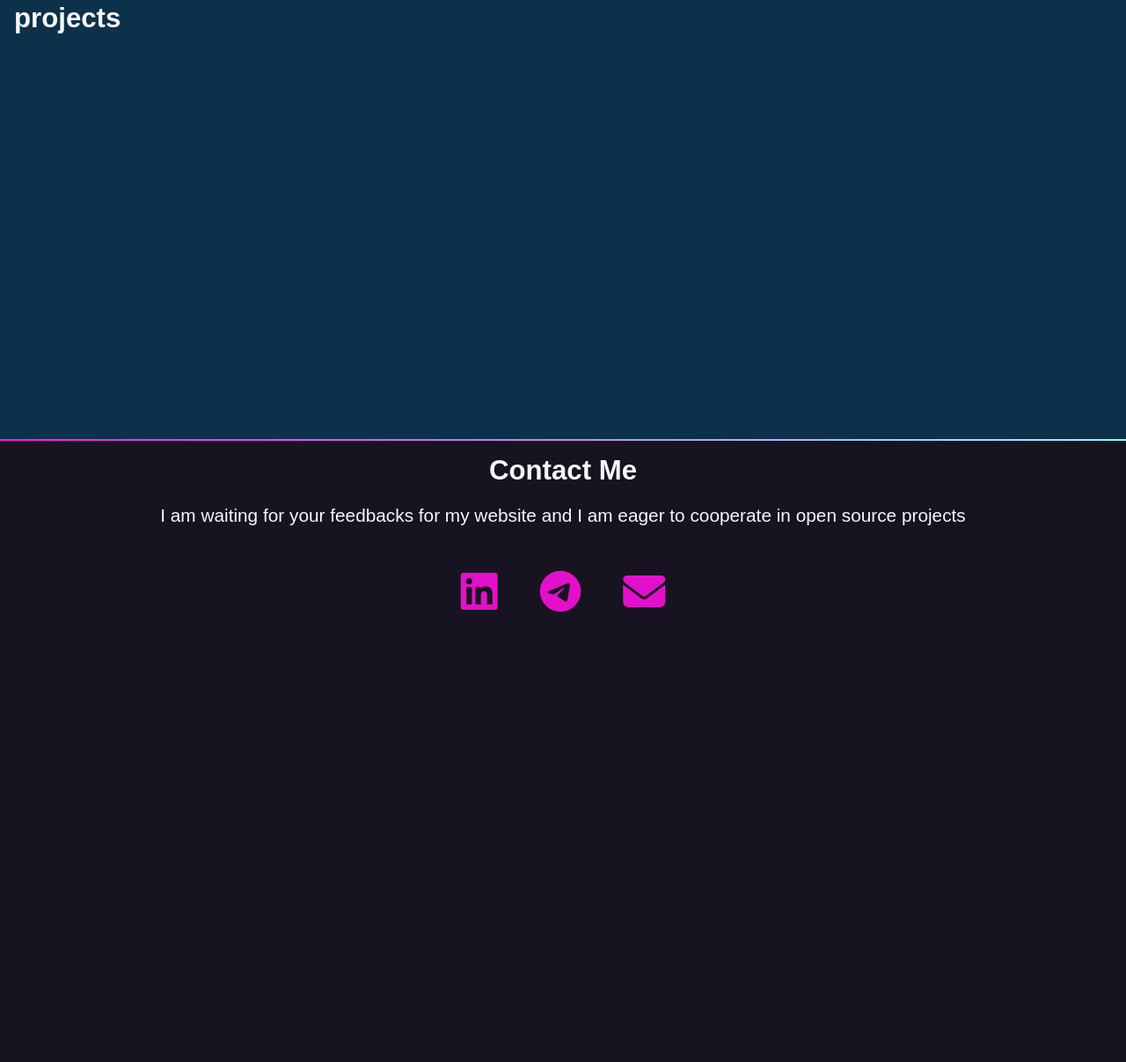
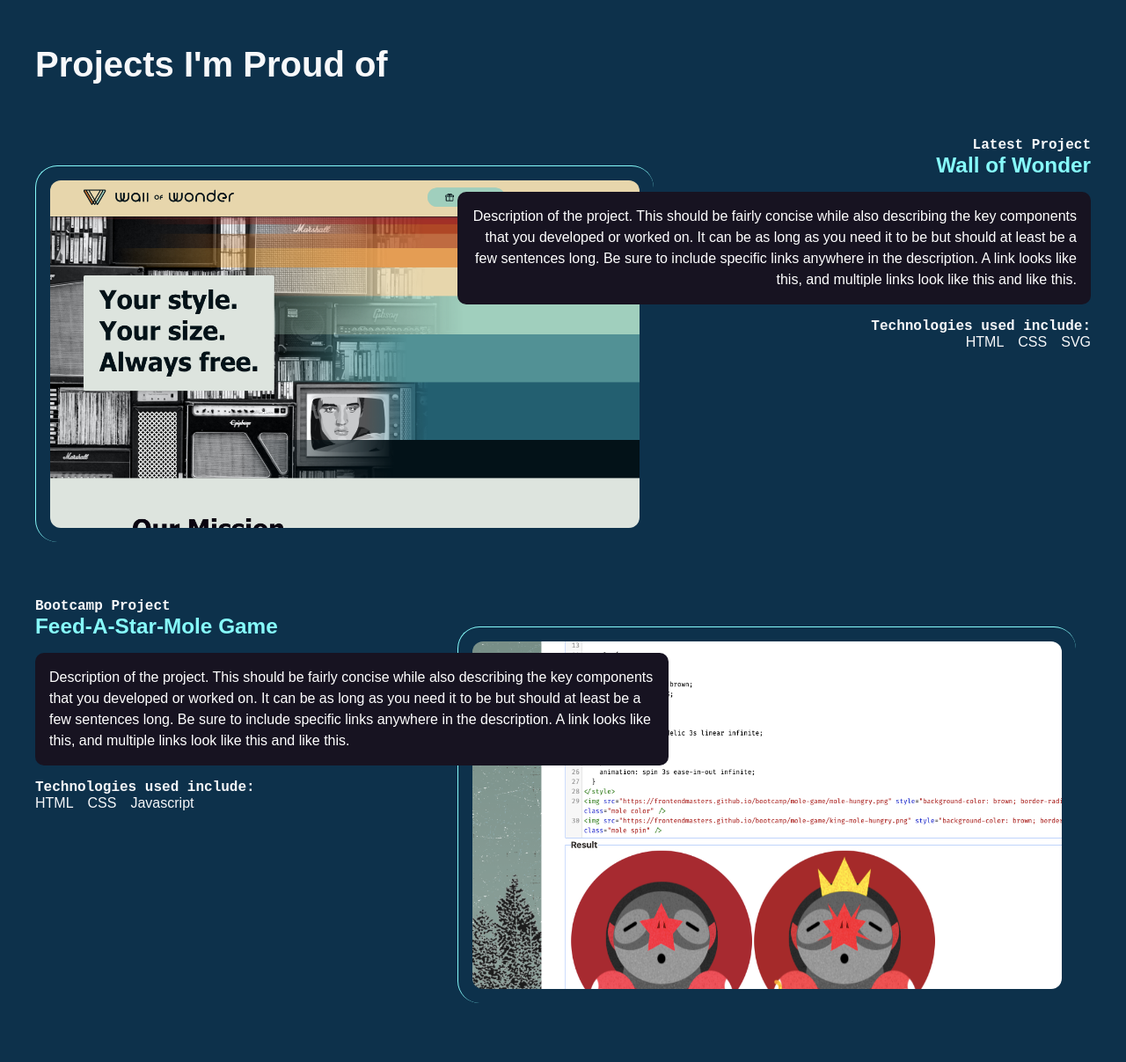
Before and after one commit to Reza-Hello-World/FE.Academy, a plain HTML site: page personal website/index.html in a window 1280 px wide. Shown: the part 757-1964 px from the top of the page at 88% size. Before the commit the page ends 1522 px from the top, so only its background shows below. Drawn offline with Linux system fonts and the light colour scheme; a web font is replaced by a local one.

Commit message:
projects part

```diff
--- a/personal website/index.html
+++ b/personal website/index.html
@@ -39,10 +39,46 @@
     <div class="gradient">
 
     </div>
-
-    <section id="projects">
-        <h2>projects</h2>
-    </section>
+    <div class="section-blue">
+        <section id="projects">
+            <!-- <h2>projects</h2>؟ -->
+            <h2>Projects I'm Proud of</h2>
+            <article>
+                <div class="text">
+                    <h4>Latest Project</h4>
+                    <h3>Wall of Wonder</h3>
+                    <p class="blackbox">
+                        Description of the project. This should be fairly concise while also describing the key components that you developed or worked on. It can be as long as you need it to be but should at least be a few sentences long. Be sure to include specific links anywhere
+                        in the description. A link looks like this, and multiple links look like this and like this.
+                    </p>
+                    <h4>Technologies used include:</h4>
+                    <ul>
+                        <li>HTML</li>
+                        <li>CSS</li>
+                        <li>SVG</li>
+                    </ul>
+                </div>
+                <img src="images/project1.webp" alt="Image of project 1">
+            </article>
+            <article class="reverse">
+                <div class="text">
+                    <h4>Bootcamp Project</h4>
+                    <h3>Feed-A-Star-Mole Game</h3>
+                    <p class="blackbox">
+                        Description of the project. This should be fairly concise while also describing the key components that you developed or worked on. It can be as long as you need it to be but should at least be a few sentences long. Be sure to include specific links anywhere
+                        in the description. A link looks like this, and multiple links look like this and like this.
+                    </p>
+                    <h4>Technologies used include:</h4>
+                    <ul>
+                        <li>HTML</li>
+                        <li>CSS</li>
+                        <li>Javascript</li>
+                    </ul>
+                </div>
+                <img src="images/project2.webp" alt="Image of project 1">
+            </article>
+        </section>
+    </div>
 
     <div class="gradient">
 
--- a/personal website/style.css
+++ b/personal website/style.css
@@ -121,6 +121,57 @@ h3 {
     margin: 0;
 }
 
+.section-blue {
+    background-color: var(--dkblue);
+}
+
+#projects {
+    padding: 4rem 1rem;
+}
+
+#projects h2 {
+    font-size: 2.5rem;
+    margin-bottom: calc(2.5rem * 1.5);
+}
+
+#projects h4 {
+    font-size: 1rem;
+    font-family: var(--mono);
+    margin: 0;
+}
+
+#projects h3 {
+    color: var(--aqua);
+}
+
+.blackbox {
+    background-color: var(--black);
+    padding: 1rem;
+    font-size: 1rem;
+    line-height: 1.5;
+    color: white;
+    border-radius: 10px;
+}
+
+#projects ul {
+    padding: 0;
+    margin: 0;
+    list-style-type: none;
+    font-size: 1rem;
+    display: flex;
+    flex-flow: row wrap;
+    justify-content: flex-start;
+    gap: 1rem;
+}
+
+#projects img {
+    margin: 2rem 0 4rem 0;
+    padding: 1rem;
+    border-left: 1px solid var(--aqua);
+    border-top: 1px solid var(--aqua);
+    border-radius: 25px;
+}
+
 .gradient {
     background: linear-gradient(90deg, rgba(255, 23, 228, 1) 0%, rgba(134, 251, 251, 1) 100%);
     height: 2px;
@@ -181,8 +232,43 @@ h3 {
     }
 }
 
-#projects {
+@media (min-width: 800px) {
+    #projects {
+        max-width: 1200px;
+        margin: 0 auto;
+    }
+    article {
+        display: grid;
+        grid-template-columns: repeat(10, 1fr);
+    }
+    .text {
+        grid-column: 5/11;
+        grid-row: 1/2;
+        order: 2;
+        text-align: right;
+    }
+    img {
+        grid-column: 1/6;
+        grid-row: 1/2;
+    }
+    #projects ul {
+        justify-content: flex-end;
+    }
+    .reverse .text {
+        grid-column: 1/7;
+        text-align: left;
+    }
+    #projects .reverse ul {
+        justify-content: flex-start;
+    }
+    .reverse img {
+        grid-column: 5/11;
+    }
+}
+
+
+/* #projects {
     background-color: var(--dkblue);
     padding: 1rem;
     height: 30rem;
-}
+} */
```
Also changed, not shown: personal website/images/project1.webp (added), personal website/images/project2.webp (added).
